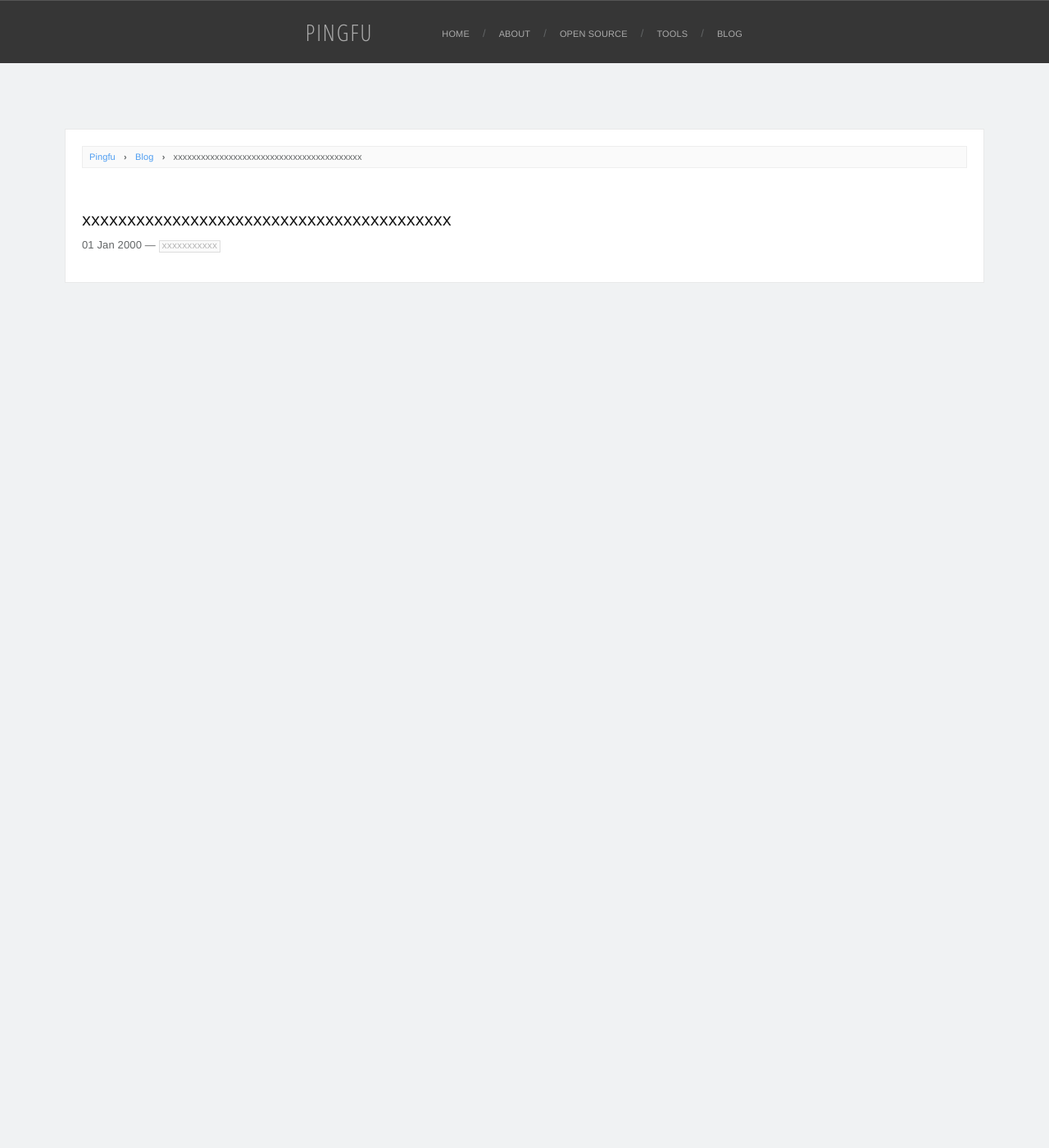
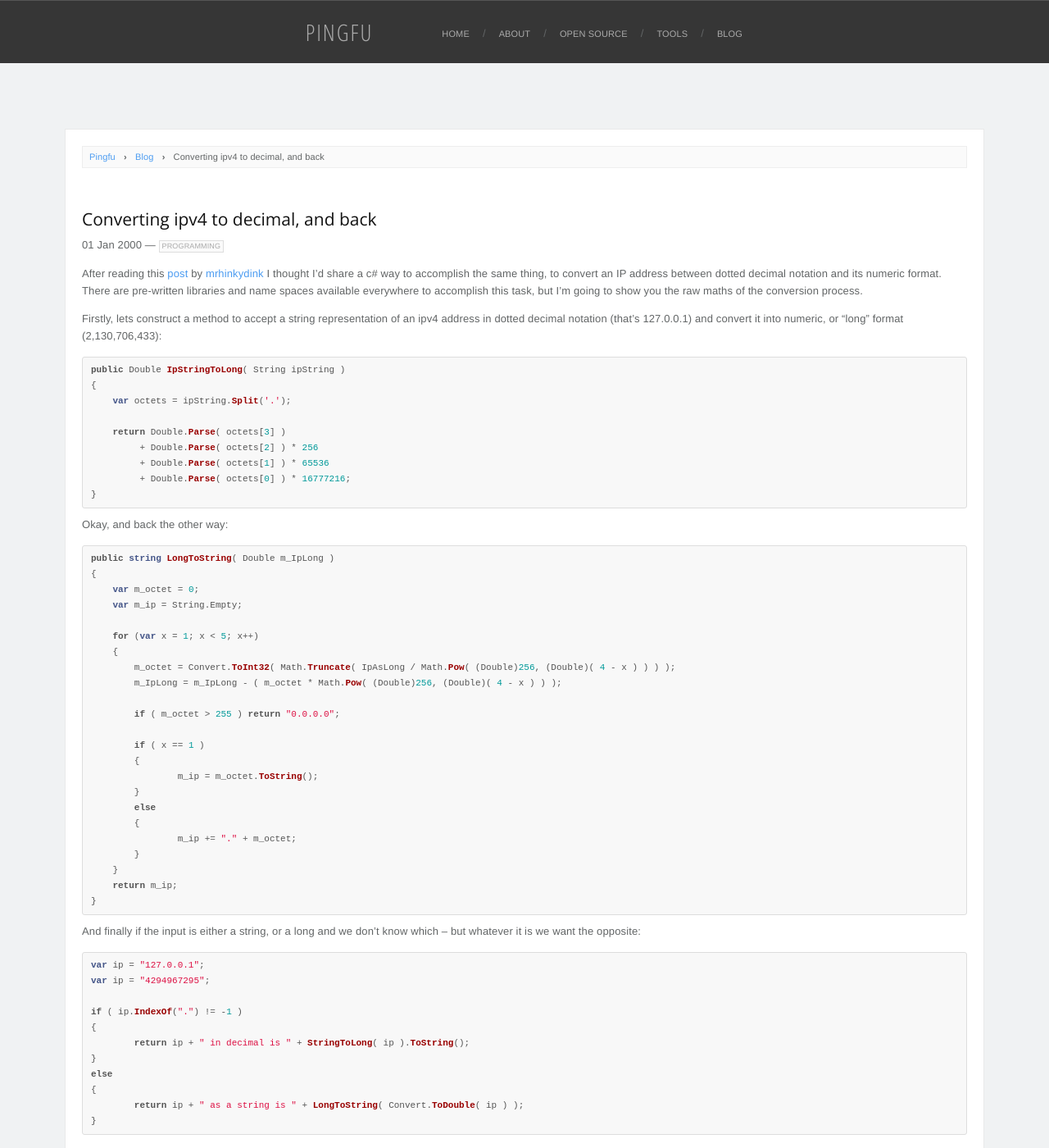
Before and after one commit to pingfu/pingfu.github.io, a Jekyll site: the page built from _posts/2011-09-07-converting-ipv4-to-decimal-and-back.markdown, in a window 1280 px wide and 1400 px high. Shown: the whole window at 82% size. Built offline with Jekyll 4.4.1, drawn with Linux system fonts in a browser that asks for light colours; nearby versions of some CDN libraries; Markdown is read by kramdown in place of the engine named in the settings.

Commit message:
updated posts

````diff
--- a/_posts/2011-09-07-converting-ipv4-to-decimal-and-back.markdown
+++ b/_posts/2011-09-07-converting-ipv4-to-decimal-and-back.markdown
@@ -1,6 +1,70 @@
 ---
 layout: post
-title: "xxxxxxxxxxxxxxxxxxxxxxxxxxxxxxxxxxxxxxxxx"
+title: "Converting ipv4 to decimal, and back"
 date: 2000-01-01 00:00:00
-categories: xxxxxxxxxxx xxxxxxxxxxx
+categories: Programming
+tags: c#
 ---
+
+After reading this [post][hinky-hack-ipconvc] by [mrhinkydink][mrhinkydink] I thought I’d share a c# way to accomplish the same thing, to convert an IP address between dotted decimal notation and its numeric format. There are pre-written libraries and name spaces available everywhere to accomplish this task, but I’m going to show you the raw maths of the conversion process.
+
+Firstly, lets construct a method to accept a string representation of an ipv4 address in dotted decimal notation (that’s 127.0.0.1) and convert it into numeric, or "long" format (2,130,706,433):
+
+```csharp
+public Double IpStringToLong( String ipString )
+{
+    var octets = ipString.Split('.');
+
+    return Double.Parse( octets[3] )
+         + Double.Parse( octets[2] ) * 256
+         + Double.Parse( octets[1] ) * 65536
+         + Double.Parse( octets[0] ) * 16777216;
+}
+```
+
+Okay, and back the other way:
+
+```csharp
+public string LongToString( Double m_IpLong )
+{
+    var m_octet = 0;
+    var m_ip = String.Empty;
+
+    for (var x = 1; x < 5; x++)
+    {
+        m_octet = Convert.ToInt32( Math.Truncate( IpAsLong / Math.Pow( (Double)256, (Double)( 4 - x ) ) ) );
+        m_IpLong = m_IpLong - ( m_octet * Math.Pow( (Double)256, (Double)( 4 - x ) ) );
+
+        if ( m_octet > 255 ) return "0.0.0.0";
+
+        if ( x == 1 )
+        {
+        	m_ip = m_octet.ToString();
+        }
+        else
+        {
+        	m_ip += "." + m_octet;
+        }
+    }
+    return m_ip;
+}
+```
+
+And finally if the input is either a string, or a long and we don’t know which – but whatever it is we want the opposite:
+
+```csharp
+var ip = "127.0.0.1";
+var ip = "4294967295";
+
+if ( ip.IndexOf(".") != -1 )
+{
+	return ip + " in decimal is " + StringToLong( ip ).ToString();
+}
+else
+{
+	return ip + " as a string is " + LongToString( Convert.ToDouble( ip ) );
+}
+```
+
+[hinky-hack-ipconvc]: http://mrhinkydink.blogspot.com/2011/08/hinky-hack-ipconvc.html
+[mrhinkydink]: http://mrhinkydink.blogspot.com/
````
Also changed, not shown: _posts/2011-08-10-dotnet-service-must-specify-value-for-source-error.markdown (+5 -5 lines), _posts/2011-08-11-creating-a-self-installing-windows-service-with-csharp.markdown (+2 -6 lines).
